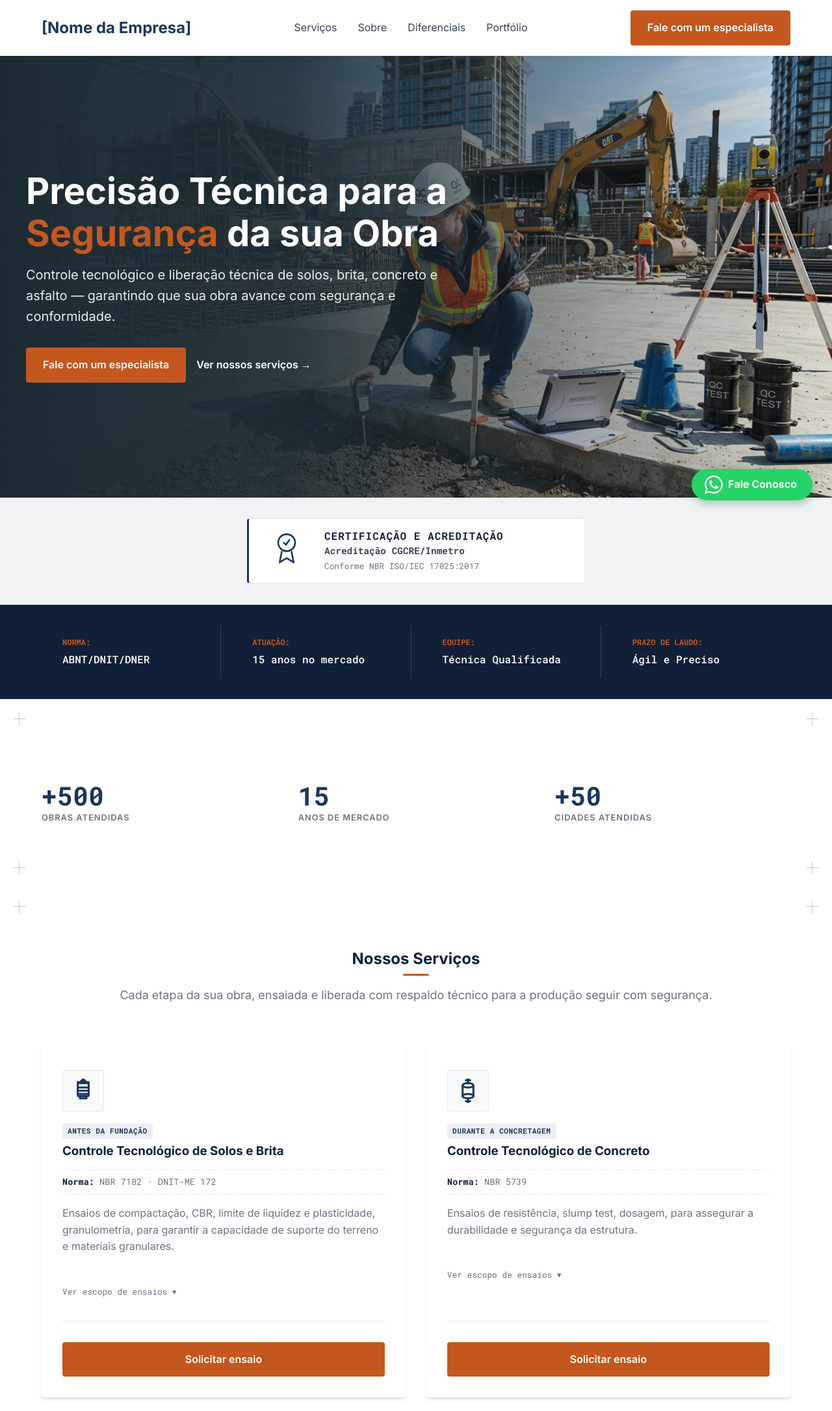
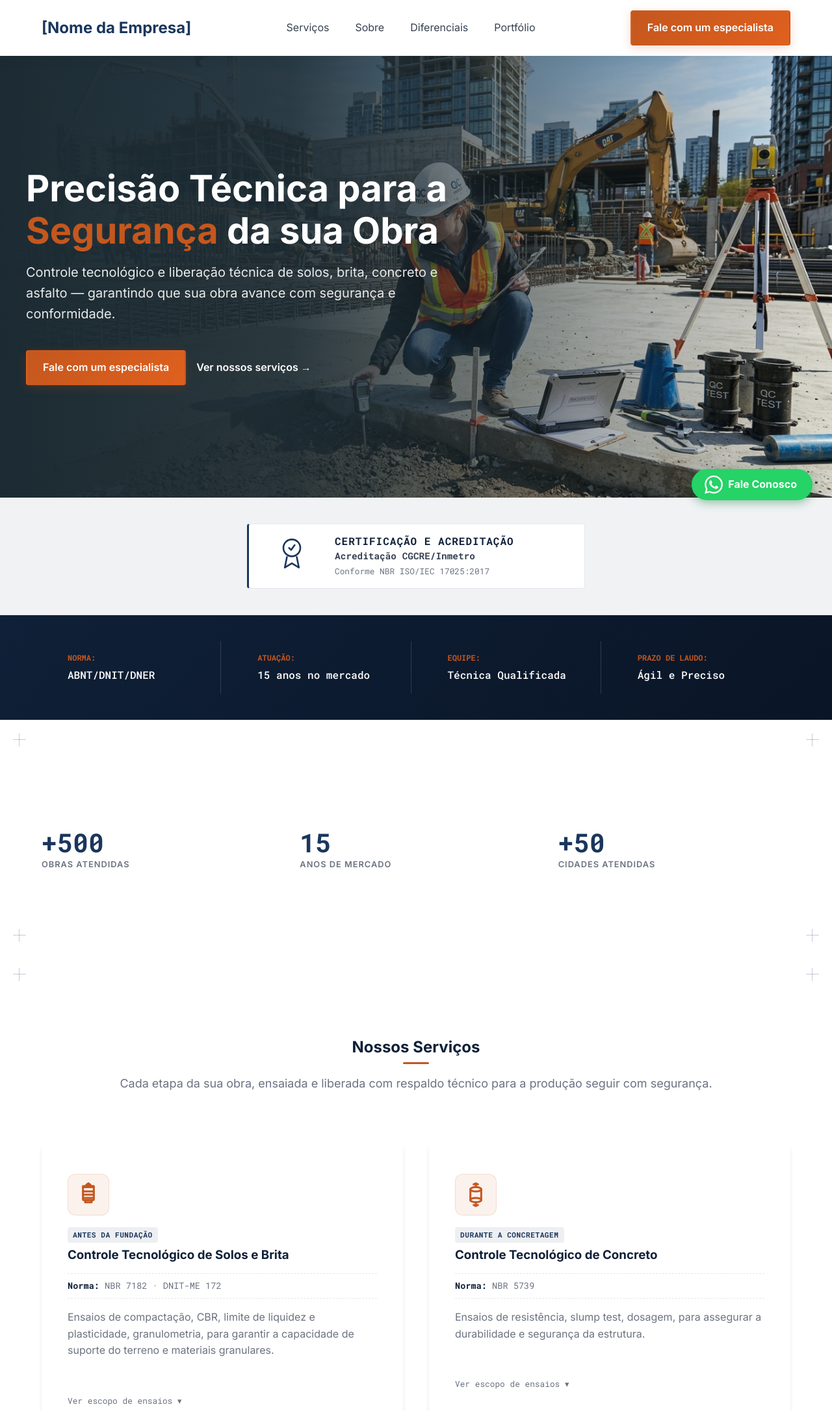
Before and after one commit to ironiaproject-a11y/-laboratorio, a plain HTML site: page index.html in a window 1280 px wide. Shown: the top 2172 px of the page at 65% size. Drawn offline with Linux system fonts and the light colour scheme.

Commit message:
style: apply premium design refinements (glassmorphism, animations, colors)

```diff
--- a/styles/main.css
+++ b/styles/main.css
@@ -22,9 +22,9 @@
     /* Espaçamentos */
     --spacing-xs: 0.5rem;
     --spacing-sm: 1rem;
-    --spacing-md: 2rem;
-    --spacing-lg: 4rem;
-    --spacing-xl: 6rem;
+    --spacing-md: 2.5rem;
+    --spacing-lg: 5rem;
+    --spacing-xl: 8rem;
 
     /* Bordas e Sombras */
     --border-radius: 4px; /* Bordas mais quadradas para um look mais industrial/sério */
@@ -87,9 +87,9 @@ img {
     position: relative;
 }
 
-.bg-light { background-color: var(--color-light); }
-.bg-dark { background-color: var(--color-primary-dark); color: var(--color-white); }
-.bg-accent { background-color: var(--color-primary); color: var(--color-white); }
+.bg-light { background: linear-gradient(180deg, var(--color-white) 0%, var(--color-light) 100%); }
+.bg-dark { background: linear-gradient(135deg, var(--color-primary-dark) 0%, #0a1526 100%); color: var(--color-white); }
+.bg-accent { background: linear-gradient(135deg, var(--color-primary) 0%, #122644 100%); color: var(--color-white); }
 
 h1, h2, h3, h4 {
     color: var(--color-primary-dark);
@@ -154,12 +154,15 @@ h1, h2, h3, h4 {
 
 .btn-primary {
     background-color: var(--color-accent);
+    background: linear-gradient(135deg, var(--color-accent) 0%, #e0601e 100%);
     color: var(--color-white);
+    box-shadow: 0 4px 15px rgba(196, 87, 30, 0.2);
 }
 
 .btn-primary:hover {
-    background-color: var(--color-accent-hover);
-    box-shadow: 0 4px 12px rgba(232, 93, 4, 0.3);
+    background: linear-gradient(135deg, #d35f20 0%, var(--color-accent-hover) 100%);
+    box-shadow: 0 8px 25px rgba(196, 87, 30, 0.4);
+    transform: translateY(-2px);
 }
 
 .btn-outline {
@@ -277,12 +280,15 @@ h1, h2, h3, h4 {
 
 /* 1. Header */
 .header {
-    background-color: var(--color-white);
-    box-shadow: 0 2px 10px rgba(0,0,0,0.05);
+    background-color: rgba(255, 255, 255, 0.85); /* Glassmorphism */
+    backdrop-filter: blur(12px);
+    -webkit-backdrop-filter: blur(12px);
+    box-shadow: 0 4px 20px rgba(0, 0, 0, 0.05);
     position: sticky;
     top: 0;
     z-index: 1000;
     padding: var(--spacing-sm) 0;
+    transition: background-color var(--transition-normal), padding var(--transition-normal);
 }
 
 .header-content {
@@ -520,11 +526,14 @@ h1, h2, h3, h4 {
     border-top: 4px solid transparent;
     display: flex;
     flex-direction: column;
+    transform: translateY(0);
+    transition: transform 0.3s cubic-bezier(0.175, 0.885, 0.32, 1.275), box-shadow 0.3s ease, border-top-color 0.3s ease;
 }
 
 .service-card:hover {
-    box-shadow: 0 8px 16px -4px rgba(0, 0, 0, 0.1);
+    box-shadow: 0 15px 35px -5px rgba(0, 0, 0, 0.1);
     border-top-color: var(--color-accent);
+    transform: translateY(-6px);
 }
 
 .service-card-body {
@@ -573,14 +582,20 @@ h1, h2, h3, h4 {
 .service-icon {
     width: 64px;
     height: 64px;
-    background-color: var(--color-light);
-    border-radius: var(--border-radius);
-    border: 1px solid var(--color-light-gray);
+    background-color: rgba(196, 87, 30, 0.08);
+    border-radius: 12px;
+    border: 1px solid rgba(196, 87, 30, 0.15);
     display: flex;
     align-items: center;
     justify-content: center;
     margin-bottom: var(--spacing-sm);
-    color: var(--color-primary);
+    color: var(--color-accent);
+    transition: transform var(--transition-normal), background-color var(--transition-normal);
+}
+
+.service-card:hover .service-icon {
+    transform: scale(1.1);
+    background-color: rgba(196, 87, 30, 0.15);
 }
 
 .service-card h3 {
@@ -990,8 +1005,8 @@ h1, h2, h3, h4 {
 /* Scroll Fade Animation */
 .fade-up {
     opacity: 0;
-    transform: translateY(20px);
-    transition: opacity 0.4s ease-out, transform 0.4s ease-out;
+    transform: translateY(30px);
+    transition: opacity 0.8s cubic-bezier(0.16, 1, 0.3, 1), transform 0.8s cubic-bezier(0.16, 1, 0.3, 1);
 }
 .fade-up.visible {
     opacity: 1;
```
